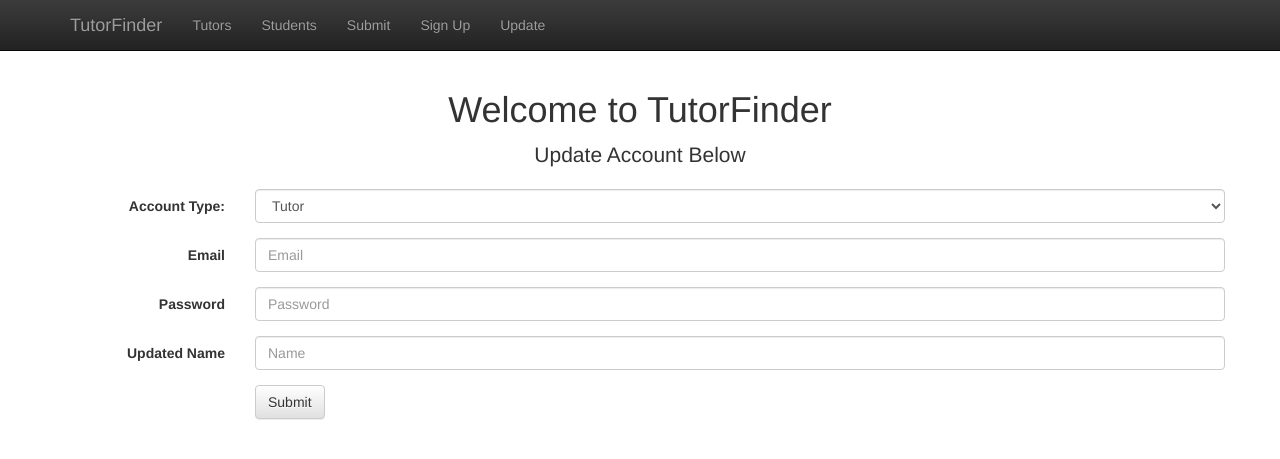
After one commit to BretOwens/TutorFinder, a Flask app: page /update/ in a window 1280 px wide. The commit adds this page. Shown: the top 459 px of the page. Run offline with Flask 2, Linux system fonts and the light colour scheme; some libraries are stand-ins or nearby versions.

Commit message:
working update page/form

```diff
--- a/app.py
+++ b/app.py
@@ -22,8 +22,6 @@ def execsql(query):
 	return results
 
 def insertSignup(accType, email, password, name):
-	print email, password, name, accType
-	print type(email), type(password), type(name), type(accType)
 	connection = pymysql.connect(host='nt71li6axbkq1q6a.cbetxkdyhwsb.us-east-1.rds.amazonaws.com',
              user='m462isa2dh6cvxue',
              password='jfl50lzw43d657yq',
@@ -41,6 +39,23 @@ def insertSignup(accType, email, password, name):
 	cursor.close()
 	return
 
+def updateAccount(accType, email, password, name):
+	connection = pymysql.connect(host='nt71li6axbkq1q6a.cbetxkdyhwsb.us-east-1.rds.amazonaws.com',
+             user='m462isa2dh6cvxue',
+             password='jfl50lzw43d657yq',
+             db='rumyr9ysvijlvzqd',
+             charset='utf8mb4',
+             cursorclass=pymysql.cursors.DictCursor,
+			 autocommit=True)
+	cursor = connection.cursor()
+	if (accType == "Tutor"):
+		cursor.execute("UPDATE Tutor SET TutorName='" + name + "' WHERE TutorUsername='" + email + "'")
+	elif (accType == "Student"):
+		cursor.execute("UPDATE Student SET StudentName='" + name + "' WHERE StudentUsername='" + email + "'")
+	connection.commit()
+	connection.close()
+	cursor.close()
+	return
 
 @app.route('/')
 def home_page():
@@ -76,5 +91,15 @@ def tutors_page():
 	results = execsql("SELECT * FROM Tutor")
 	return render_template('tutors.html', results=results)
 
+@app.route('/update/')
+def update_page():
+	return render_template('update.html')
+
+@app.route('/update/update_post', methods=['POST'])
+def update_form():
+	data = request.form
+	updateAccount(str(data['type']), str(data["email"]), str(data["password"]), str(data["name"]))
+	return render_template('success.html')
+
 if __name__ == '__main__':
     app.run(debug=True)
--- a/templates/layout.html
+++ b/templates/layout.html
@@ -66,6 +66,9 @@
                     <li>
                         <a href="/signup/">Sign Up</a>
                     </li>
+                    <li>
+                        <a href="/update/">Update</a>
+                    </li>
                 </ul>
             </div>
             <!-- /.navbar-collapse -->
--- /dev/null
+++ b/templates/update.html
@@ -0,0 +1,46 @@
+{% extends "layout.html" %}
+{% block content %}
+       <div class="row">
+            <div class="col-lg-12 text-center">
+                <h1>Welcome to TutorFinder</h1>
+                <p class="lead">Update Account Below</p>
+            </div>
+			<div>
+				<form class="form-horizontal" action="update_post" method="post">
+   				  <div class="form-group">
+				  	<label for="type" class="col-sm-2 control-label">Account Type: </label>
+					<div class="col-sm-10">
+				   	  <select class="form-control" id="type" name="type">
+						<option>Tutor</option>
+						<option>Student</option>
+				  	  </select>
+					</div>
+				  </div>
+				  <div class="form-group">
+					<label for="email" class="col-sm-2 control-label">Email</label>
+					<div class="col-sm-10">
+					  <input type="email" class="form-control" id="email" name="email" placeholder="Email">
+					</div>
+				  </div>
+				  <div class="form-group">
+					<label for="password" class="col-sm-2 control-label">Password</label>
+					<div class="col-sm-10">
+					  <input type="password" class="form-control" id="password" name="password" placeholder="Password">
+					</div>
+				  </div>
+ <div class="form-group">
+					<label for="name" class="col-sm-2 control-label">Updated Name</label>
+					<div class="col-sm-10">
+					  <input type="text" class="form-control" id="name" name="name" placeholder="Name">
+					</div>
+				  </div>
+				  <div class="form-group">
+					<div class="col-sm-offset-2 col-sm-10">
+					  <button type="submit" class="btn btn-default">Submit</button>
+					</div>
+				  </div>
+				</form>
+			</div>
+        </div>
+
+{% endblock %}
```
